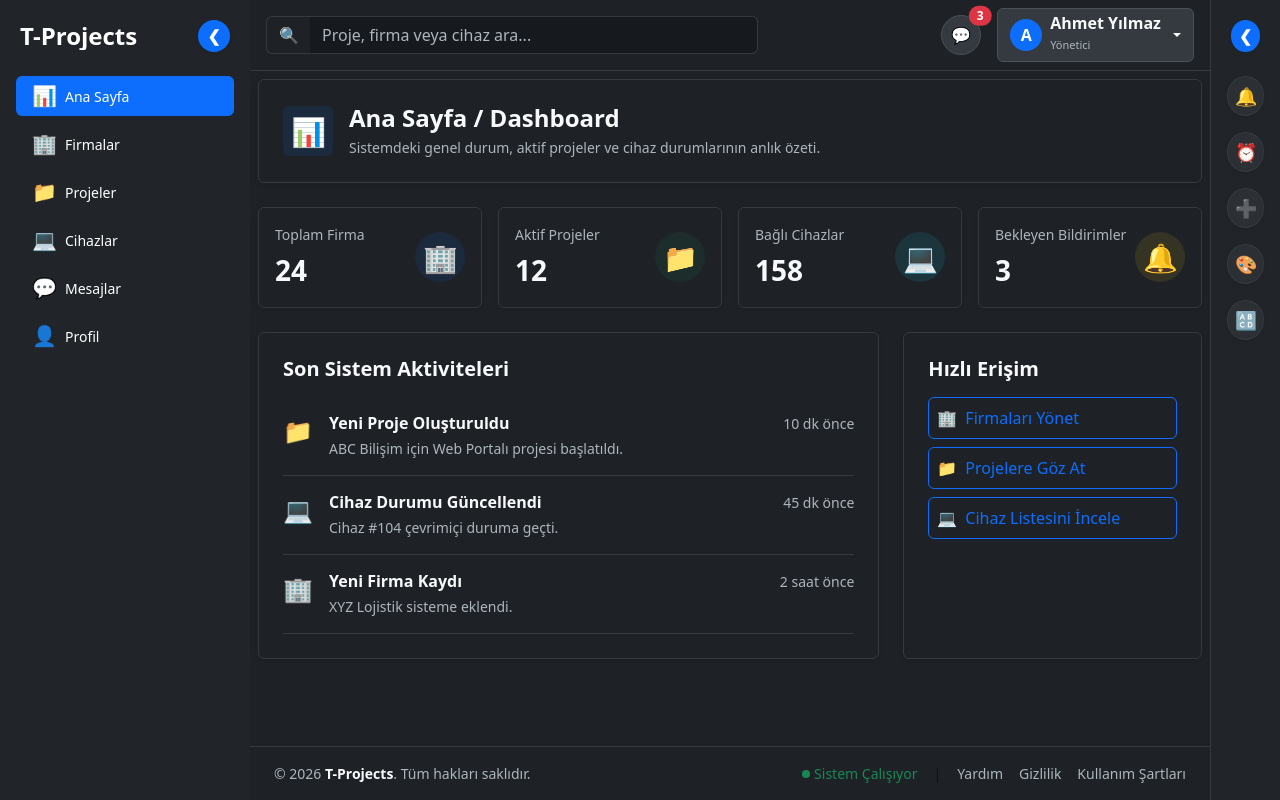
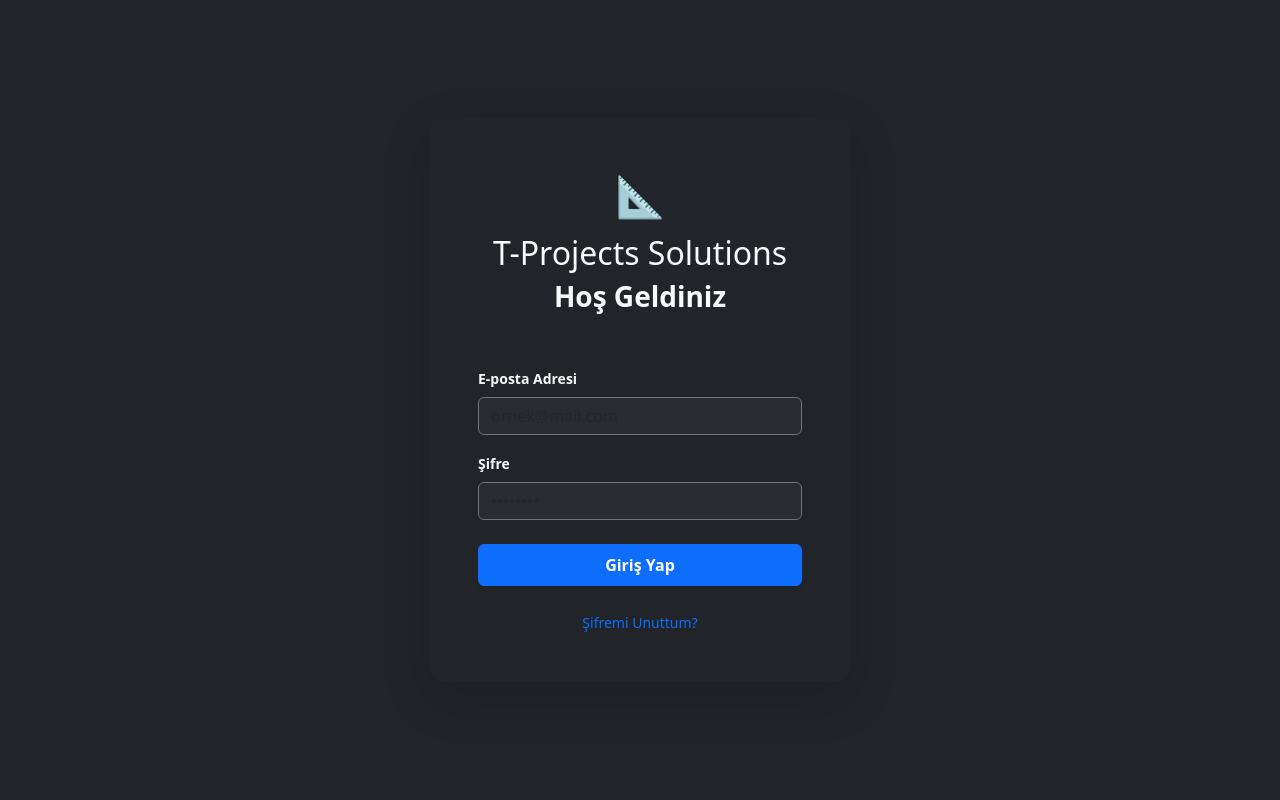
Before and after one commit to tolgakartal-info/react-frontend-design, a React (Vite) app: page / in a window 1280 px wide. Built offline with nearby package versions, Linux system fonts and the light colour scheme.

Commit message:
LoginPage
Login Sayfası Görünüm düzeltmesi

```diff
--- a/src/App.jsx
+++ b/src/App.jsx
@@ -5,6 +5,7 @@ import RightSidebar from './components/RightSideBar';
 import Header from './components/Header';
 import Footer from './components/Footer';
 
+import LoginPage from './pages/LoginPage';
 import DashboardPage from './pages/DashboardPage';
 import CompaniesPage from './pages/CompanyPage';
 import ProjectPage from './pages/ProjectPage';
@@ -14,6 +15,7 @@ import NotFoundPage from './pages/NotFoundPage';
 import MessagesPage from './pages/MessagesPage';
 
 export default function App() {
+  const [user, setUser] = useState(null);
   const [path, setPath] = useState(window.location.pathname);
   const [isSidebarOpen, setIsSidebarOpen] = useState(false);
   const [isSidebarCollapsed, setIsSidebarCollapsed] = useState(false);
@@ -81,6 +83,31 @@ export default function App() {
     }
   };
 
+  // Başarılı giriş simülasyonu
+  const handleLoginSubmit = (credentials) => {
+    // Burada normalde API'ye istek atarsınız
+    setUser({
+      name: 'Ahmet Yılmaz',
+      role: 'Yönetici',
+      email: credentials.email
+    });
+  };
+
+  // Çıkış yapma fonksiyonu
+  const handleLogout = () => {
+    setUser(null);
+  };
+
+  if (!user) {
+    return (
+      <LoginPage
+        isDark={isDark}
+        screenSize={screenSize}
+        onLoginSubmit={handleLoginSubmit}
+      />
+    );
+  }
+  else
     return (
       // En dış kapsayıcı: Yan yana esnek yerleşim
       <div className="min-vh-100 bg-light d-flex w-100 overflow-x-hidden"
@@ -102,8 +129,12 @@ export default function App() {
 
         {/* 2. Sağ Taraf: Kalan tüm genişliği otomatik doldurur */}
         <div className="d-flex flex-column flex-grow-1 min-vw-0">
-        <Header toggleSidebar={() => setIsSidebarOpen(!isSidebarOpen)} />
+          {/*<Header toggleSidebar={() => setIsSidebarOpen(!isSidebarOpen)} />*/}
 
+          <Header
+            toggleSidebar={() => setIsSidebarOpen(!isSidebarOpen)}
+            user={user}
+            onLogout={handleLogout} />
           <main className="p-2 flex-grow-1">
             {renderPage()}
           </main>
--- a/src/components/Header.jsx
+++ b/src/components/Header.jsx
@@ -1,6 +1,6 @@
 import React from 'react';
 
-export default function Header({ toggleSidebar, user = { name: 'Ahmet Yılmaz', role: 'Yönetici' } }) {
+export default function Header({ toggleSidebar, user, onLogout }) {
   return (
     <header className="navbar navbar-expand bg-white border-bottom px-3 py-2 sticky-top">
       <div className="container-fluid p-0 d-flex align-items-center justify-content-between">
@@ -49,11 +49,11 @@ export default function Header({ toggleSidebar, user = { name: 'Ahmet Yılmaz',
               </span>
             </button>
             <ul className="dropdown-menu dropdown-menu-end shadow" aria-labelledby="messagesDropdown">
-              <li><h6 className="dropdown-header">Mesajlar (3 Unread)</h6></li>
+              <li><h6 className="dropdown-header">Mesajlar (3 Okunmamış)</h6></li>
               <li><hr className="dropdown-divider" /></li>
-              <li><a className="dropdown-link dropdown-item small" href="#msg1">📩 Yeni proje güncellendi</a></li>
-              <li><a className="dropdown-link dropdown-item small" href="#msg2">💬 Mehmet: Evraklar tamamlandı</a></li>
-              <li><a className="dropdown-link dropdown-item small" href="#msg3">⚙️ Sistem bildirimi</a></li>
+              <li><a className="dropdown-item small" href="#msg1">📩 Yeni proje güncellendi</a></li>
+              <li><a className="dropdown-item small" href="#msg2">💬 Mehmet: Evraklar tamamlandı</a></li>
+              <li><a className="dropdown-item small" href="#msg3">⚙️ Sistem bildirimi</a></li>
             </ul>
           </div>
 
@@ -73,15 +73,20 @@ export default function Header({ toggleSidebar, user = { name: 'Ahmet Yılmaz',
                 {user.name.charAt(0)}
               </div>
               <div className="text-start d-none d-sm-block">
-                <div className="fw-semibold lh-1 fs-6">{user.name}</div>
-                <small className="text-muted" style={{ fontSize: '11px' }}>{user.role}</small>
+                <div className="fw-semibold lh-1 fs-6">{user?.name || 'Kullanıcı'}</div>
+                <small className="text-muted" style={{ fontSize: '11px' }}>{user?.role || 'Misafir'}</small>
               </div>
             </button>
             <ul className="dropdown-menu dropdown-menu-end shadow" aria-labelledby="userMenu">
               <li><a className="dropdown-item" href="#profile">👤 Profilim</a></li>
               <li><a className="dropdown-item" href="#settings">⚙️ Ayarlar</a></li>
               <li><hr className="dropdown-divider" /></li>
-              <li><a className="dropdown-item text-danger" href="#logout">🚪 Çıkış Yap</a></li>
+              {/* Çıkış Yap Butonu */}
+              <li>
+                <button className="dropdown-item text-danger" onClick={onLogout}>
+                  🚪 Çıkış Yap
+                </button>
+              </li>
             </ul>
           </div>
         </div>
--- /dev/null
+++ b/src/pages/LoginPage.jsx
@@ -0,0 +1,98 @@
+import React, { useState } from 'react';
+
+export default function LoginPage({ isDark, screenSize, onLoginSubmit }) {
+    const [email, setEmail] = useState('');
+    const [password, setPassword] = useState('');
+    const [loading, setLoading] = useState(false);
+
+    // Ekran boyutuna göre dinamik padding veya font ölçeklemesi
+    const getPaddingSize = () => {
+        switch (screenSize) {
+            case 'small': return 'p-3';
+            case 'large': return 'p-5';
+            default: return 'p-4';
+        }
+    };
+
+    const handleSubmit = (e) => {
+        // burda apiden token alınacak
+        e.preventDefault();
+        setLoading(true);
+
+        // Simüle edilmiş giriş isteği
+        setTimeout(() => {
+            setLoading(false);
+            if (onLoginSubmit) {
+                onLoginSubmit({ email, password });
+            }
+        }, 1000);
+    };
+
+    return (
+        <div className={`d-flex align-items-center justify-content-center min-vh-100 ${isDark ? 'bg-dark text-light' : 'bg-light text-dark'}`}>
+            <div
+                className={`card shadow-lg border-0 rounded-4 w-100 ${getPaddingSize()}`}
+                style={{
+                    maxWidth: '420px',
+                    backgroundColor: isDark ? '#212529' : '#ffffff',
+                    color: isDark ? '#f8f9fa' : '#212529',
+                    borderColor: isDark ? '#343a40' : '#dee2e6'
+                }}
+            >
+                <div className="card-body p-4">
+                    <div className="text-center mb-4">
+                        <div className="fs-1 mb-2">📐</div>
+                        <h2>T-Projects Solutions</h2>
+                        <h3 className="fw-bold fs-3">Hoş Geldiniz</h3>
+                        <p className={`text-muted small ${isDark ? 'text-secondary' : ''}`}>
+                            Devam etmek için lütfen giriş yapın.
+                        </p>
+                    </div>
+
+                    <form onSubmit={handleSubmit}>
+                        <div className="mb-3">
+                            <label className="form-label fw-semibold small">E-posta Adresi</label>
+                            <input
+                                type="email"
+                                className={`form-control ${isDark ? 'bg-secondary bg-opacity-10 text-light border-secondary' : ''}`}
+                                placeholder="ornek@mail.com"
+                                value={email}
+                                onChange={(e) => setEmail(e.target.value)}
+                                required
+                            />
+                        </div>
+
+                        <div className="mb-4">
+                            <label className="form-label fw-semibold small">Şifre</label>
+                            <input
+                                type="password"
+                                className={`form-control ${isDark ? 'bg-secondary bg-opacity-10 text-light border-secondary' : ''}`}
+                                placeholder="••••••••"
+                                value={password}
+                                onChange={(e) => setPassword(e.target.value)}
+                                required
+                            />
+                        </div>
+
+                        <button
+                            type="submit"
+                            className="btn btn-primary w-100 py-2 fw-semibold shadow-sm"
+                            disabled={loading}
+                        >
+                            {loading ? (
+                                <span className="spinner-border spinner-border-sm me-2" role="status" aria-hidden="true"></span>
+                            ) : null}
+                            {loading ? 'Giriş Yapılıyor...' : 'Giriş Yap'}
+                        </button>
+                    </form>
+
+                    <div className="text-center mt-4">
+                        <a href="#forgot" className="text-decoration-none small text-primary">
+                            Şifremi Unuttum?
+                        </a>
+                    </div>
+                </div>
+            </div>
+        </div>
+    );
+}
```
Lines whose indentation alone changed are shown as unchanged.
